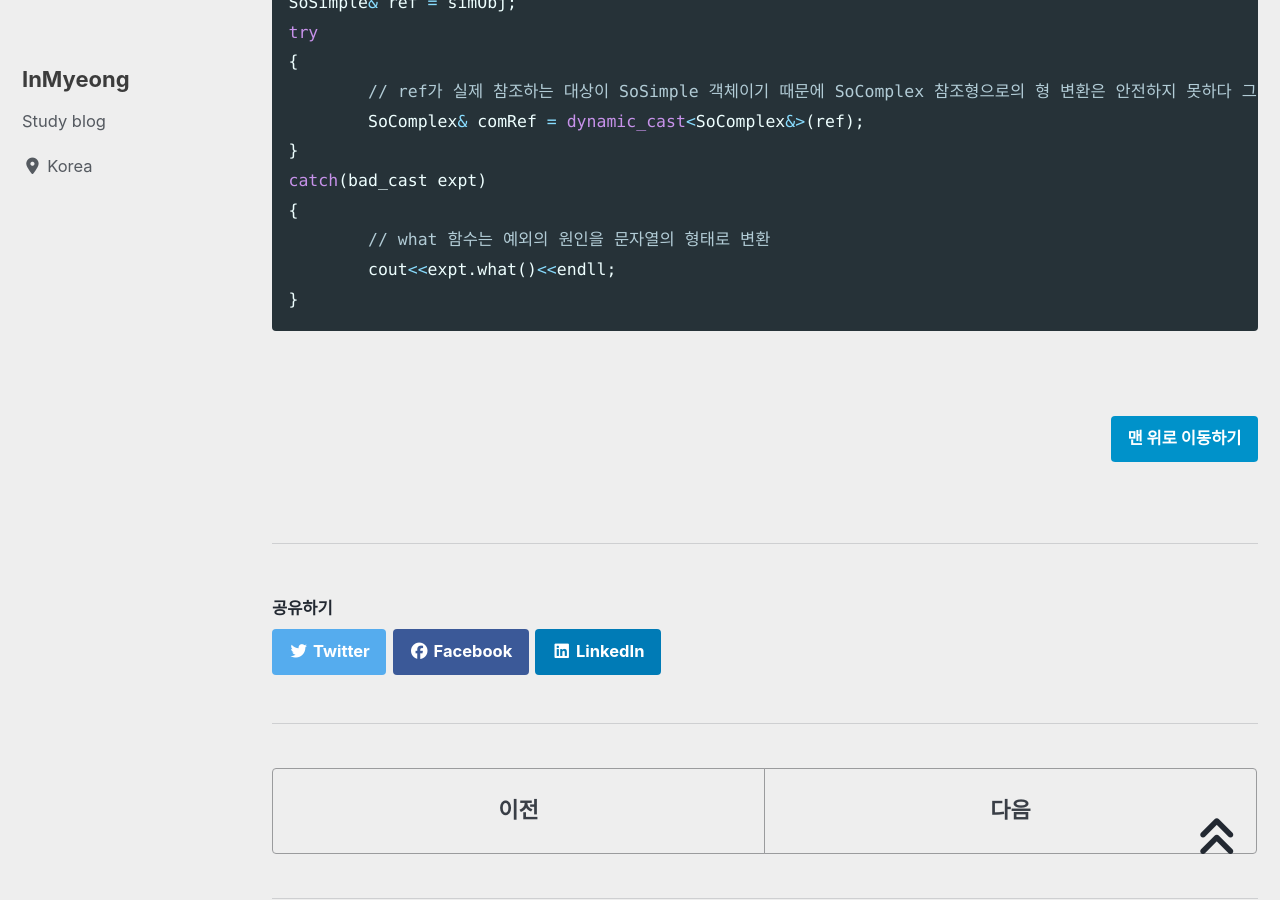
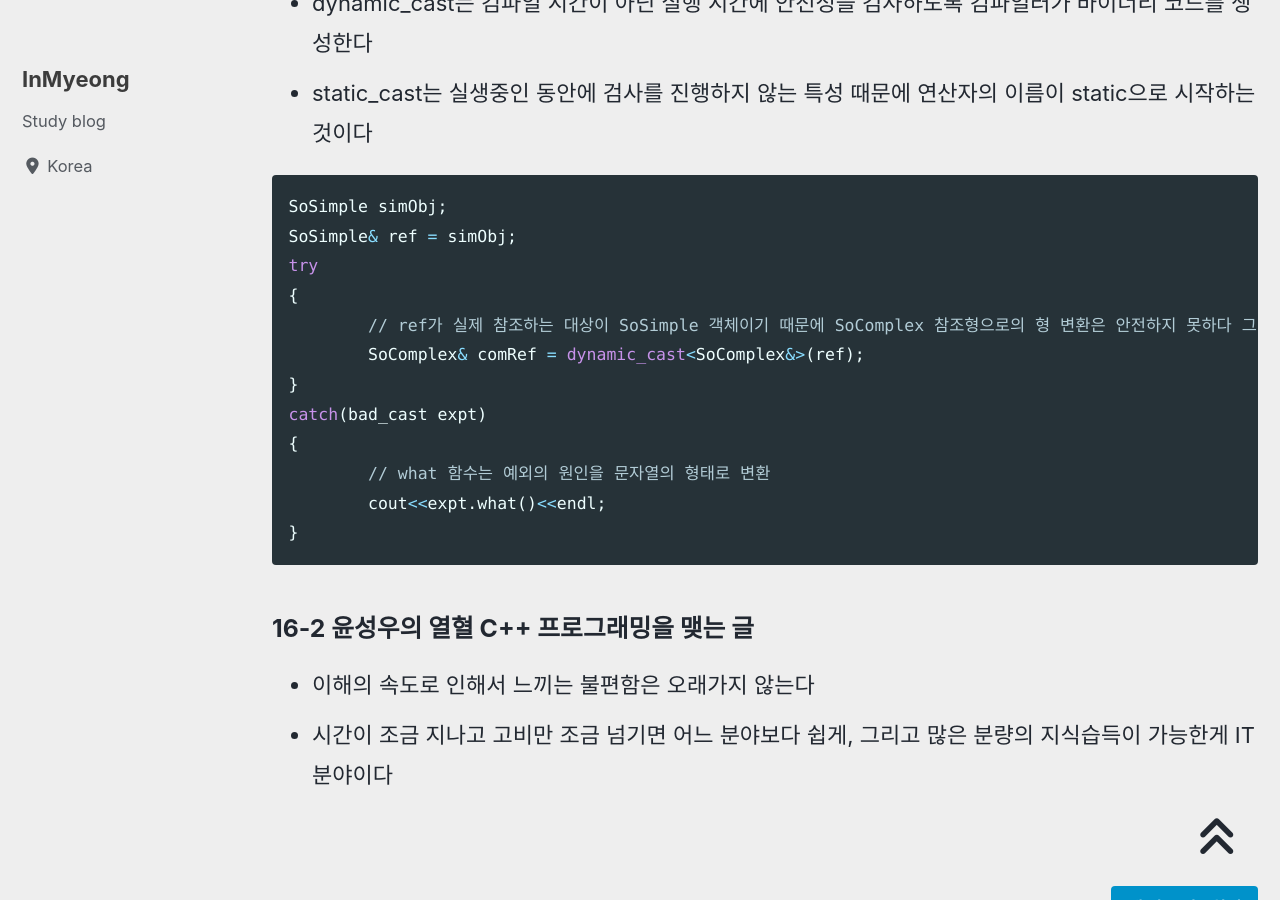
Before and after one commit to devMyeong/devMyeong.github.io, a Jekyll site: the page built from _posts/cpp/2021-07-29-cpp.md, in a window 1280 px wide and 900 px high, scrolled down 32406 px. Built offline with Jekyll 4.4.1, drawn with Linux system fonts in a browser that asks for light colours; cached includes are drawn as plain includes; nearby versions of some CDN libraries; some web fonts are replaced; comment, search, counter and statistics services are not loaded; some of the changed text lies outside the part shown.

Commit message:
update cpp chapter 16-2

````diff
--- a/_posts/cpp/2021-07-29-cpp.md
+++ b/_posts/cpp/2021-07-29-cpp.md
@@ -623,7 +623,11 @@ catch(...)
 
 - catch 블록에 전달된 예외는 다시 던져질 수 있다
 
-### 15-6 C++의 형 변환 연산자와 맺는 글
+<br>
+
+## Chapter 16 C++의 형 변환 연산자와 맺는 글
+
+### 16-1 C++에서의 형 변환 연산
 - dynamic_cast는 상속관계에 놓여 이는 두 클래스 사이에서 유도 클래스의 포인터 및 참조형 데이터를 기초 클래스의 포인터 및 참조형 데이터로 형 변환하는 경우에만 적절한 형 변환 이라고 판단한다
 - static_cast는 기초 클래스의 포인터 및 참조형 데이터도 유도 클래스의 포인터 및 참조형 데이터로 아무런 조건 없이 형 병환 시켜준다 하지만 책음은 프로그래머가 져야한다
 - 왠만하면 dynamic_cast 연산자를 사용해서 안전성을 높여야 하며, 그 이외의 경우에는 정말 책임질 수 있는 상황에서만 제한적으로 static_cast를 사용하자
@@ -670,9 +674,13 @@ try
 catch(bad_cast expt)
 {
 	// what 함수는 예외의 원인을 문자열의 형태로 변환
-	cout<<expt.what()<<endll;
+	cout<<expt.what()<<endl;
 }
 ```
+
+### 16-2 윤성우의 열혈 C++ 프로그래밍을 맺는 글
+- 이해의 속도로 인해서 느끼는 불편함은 오래가지 않는다
+- 시간이 조금 지나고 고비만 조금 넘기면 어느 분야보다 쉽게, 그리고 많은 분량의 지식습득이 가능한게 IT 분야이다
 
 <br>
 
````
